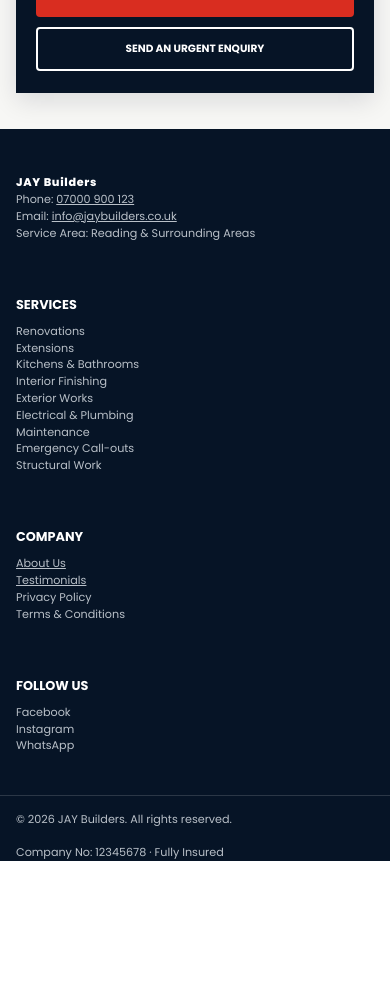
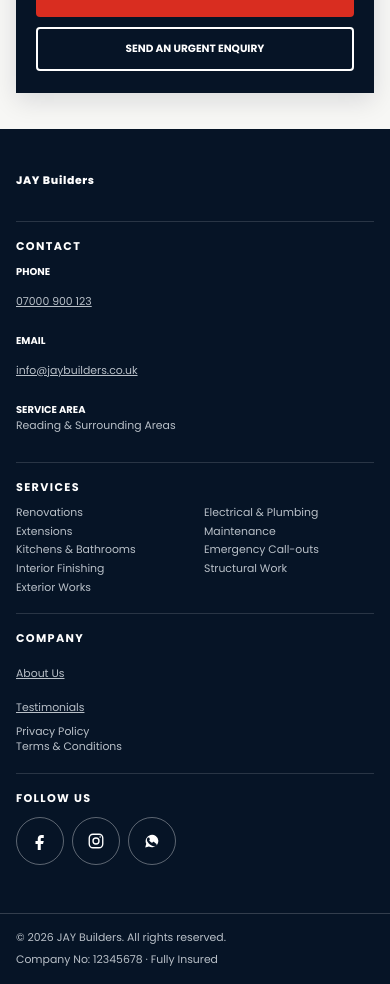
Before and after one commit to Srujan-DiagonalMatrix/jay-builders, a React (Vite) app: page / in a window 390 px wide. Shown: the part 9680-10664 px from the top of the page. Before the commit the page ends 10557 px from the top, so only its background shows below. Built offline with nearby package versions, Linux system fonts and the light colour scheme.

Commit message:
Refactor footer into accessible responsive sections

```diff
--- a/src/components/Footer.tsx
+++ b/src/components/Footer.tsx
@@ -1,2 +1,38 @@
 import { footerContent as content, placeholderBusinessData as business } from '../content/site';
-export function Footer(){return <footer id={content.sectionId} className="site-footer"><div className="container footer-grid"><div><a className="brand" href="#home">{content.brand}</a><p>{content.contactLabels.phone}: <a href={business.phoneHref}>{business.phoneLabel}</a><br/>{content.contactLabels.email}: <a href={`mailto:${business.email}`}>{business.email}</a><br/>{content.contactLabels.serviceArea}: {business.serviceArea}</p></div><div><h2>{content.columnHeadings.services}</h2><p>{content.services.map((entry,index)=><span key={entry}>{entry}{index < content.services.length-1 && <br/>}</span>)}</p></div><div><h2>{content.columnHeadings.company}</h2><p>{content.company.map((entry,index)=><span key={entry.label}>{'target' in entry?<a href={entry.target}>{entry.label}</a>:entry.label}{index < content.company.length-1 && <br/>}</span>)}</p></div><div><h2>{content.columnHeadings.followUs}</h2><p>{content.social.map((entry,index)=><span key={entry}>{entry}{index < content.social.length-1 && <br/>}</span>)}</p></div></div><div className="container footer-bottom"><p>{content.legal[0]}</p><p>{content.legal[1]} · {content.legal[2]}</p></div></footer>}
+
+const socialIcons = {
+  facebook: <path d="M14 8h3V4h-3c-3 0-5 2-5 5v3H6v4h3v8h4v-8h3l1-4h-4V9c0-.7.3-1 1-1Z" />,
+  instagram: <><rect x="3" y="3" width="18" height="18" rx="5" /><circle cx="12" cy="12" r="4" /><circle cx="17.5" cy="6.5" r="1" fill="currentColor" stroke="none" /></>,
+  whatsapp: <path d="M20.5 11.7a8.5 8.5 0 0 1-12.6 7.5L3 20.5l1.3-4.7A8.5 8.5 0 1 1 20.5 11.7Zm-5 2.2c-.2-.1-1.5-.7-1.7-.8-.2-.1-.4-.1-.6.1l-.8 1c-.2.2-.4.2-.6.1a7 7 0 0 1-3.4-3c-.2-.3 0-.5.1-.6l.6-.7c.1-.2.1-.4 0-.6L8.4 7.7c-.2-.5-.5-.5-.7-.5h-.5c-.3 0-.7.1-.9.4-.3.3-1.1 1.1-1.1 2.6 0 1.6 1.1 3.1 1.3 3.3.1.2 2.2 3.5 5.5 4.7 2.7 1 3.3.8 3.9.7.6-.1 1.8-.7 2-1.4.3-.7.3-1.3.2-1.4-.1-.1-.3-.2-.6-.3Z" />,
+} as const;
+
+export function Footer() {
+  return <footer id={content.sectionId} className="site-footer">
+    <div className="container footer-grid">
+      <section className="footer-brand" aria-label="JAY Builders brand">
+        <a className="brand" href="#home">{content.brand}</a>
+      </section>
+      <section className="footer-contact" aria-labelledby="footer-contact-heading">
+        <h2 id="footer-contact-heading">{content.columnHeadings.contact}</h2>
+        <address>
+          <span><strong>{content.contactLabels.phone}</strong><a href={business.phoneHref}>{business.phoneLabel}</a></span>
+          <span><strong>{content.contactLabels.email}</strong><a href={`mailto:${business.email}`}>{business.email}</a></span>
+          <span><strong>{content.contactLabels.serviceArea}</strong>{business.serviceArea}</span>
+        </address>
+      </section>
+      <section className="footer-services" aria-labelledby="footer-services-heading">
+        <h2 id="footer-services-heading">{content.columnHeadings.services}</h2>
+        <ul>{content.services.map(entry => <li key={entry}>{entry}</li>)}</ul>
+      </section>
+      <section className="footer-company" aria-labelledby="footer-company-heading">
+        <h2 id="footer-company-heading">{content.columnHeadings.company}</h2>
+        <ul>{content.company.map(entry => <li key={entry.label}>{'target' in entry ? <a href={entry.target}>{entry.label}</a> : entry.label}</li>)}</ul>
+      </section>
+      <section className="footer-social" aria-labelledby="footer-social-heading">
+        <h2 id="footer-social-heading">{content.columnHeadings.followUs}</h2>
+        <ul>{content.social.map(entry => <li key={entry.label}><a href={entry.url} aria-label={`Follow JAY Builders on ${entry.label}`}><svg viewBox="0 0 24 24" aria-hidden="true" focusable="false">{socialIcons[entry.icon]}</svg></a></li>)}</ul>
+      </section>
+    </div>
+    <div className="footer-legal"><div className="container footer-bottom"><p>{content.legal.copyright}</p><p>{content.legal.companyNumberLabel}: {business.companyNumber} <span aria-hidden="true">·</span> {content.legal.insurance}</p></div></div>
+  </footer>;
+}
--- a/src/content/11-footer.ts
+++ b/src/content/11-footer.ts
@@ -1,9 +1,18 @@
 import type { PlaceholderBusinessData } from '../types';
+
 export const placeholderBusinessData = { phoneLabel: '07000 900 123', phoneHref: 'tel:07000900123', email: 'info@jaybuilders.co.uk', serviceArea: 'Reading & Surrounding Areas', companyNumber: '12345678', status: 'placeholder' } satisfies PlaceholderBusinessData;
+
 export const footerContent = {
-  sectionId: 'footer', brand: 'JAY Builders', contactLabels: { phone: 'Phone', email: 'Email', serviceArea: 'Service Area' },
-  columnHeadings: { services: 'SERVICES', company: 'COMPANY', followUs: 'FOLLOW US' },
+  sectionId: 'footer',
+  brand: 'JAY Builders',
+  contactLabels: { phone: 'Phone', email: 'Email', serviceArea: 'Service Area' },
+  columnHeadings: { contact: 'CONTACT', services: 'SERVICES', company: 'COMPANY', followUs: 'FOLLOW US' },
   services: ['Renovations', 'Extensions', 'Kitchens & Bathrooms', 'Interior Finishing', 'Exterior Works', 'Electrical & Plumbing', 'Maintenance', 'Emergency Call-outs', 'Structural Work'],
   company: [{ label: 'About Us', target: '#why-jay' }, { label: 'Testimonials', target: '#recommendations' }, { label: 'Privacy Policy' }, { label: 'Terms & Conditions' }],
-  social: ['Facebook', 'Instagram', 'WhatsApp'], legal: ['© 2026 JAY Builders. All rights reserved.', 'Company No: 12345678', 'Fully Insured'],
+  social: [
+    { label: 'Facebook', url: 'https://www.facebook.com/jaybuildersuk', icon: 'facebook' },
+    { label: 'Instagram', url: 'https://www.instagram.com/jaybuildersuk', icon: 'instagram' },
+    { label: 'WhatsApp', url: 'https://wa.me/447000900123', icon: 'whatsapp' },
+  ],
+  legal: { copyright: '© 2026 JAY Builders. All rights reserved.', companyNumberLabel: 'Company No', insurance: 'Fully Insured' },
 } as const;
```
Also changed, not shown: src/styles/global.css, 2 other files (tests, documents, lock files or other folders).
